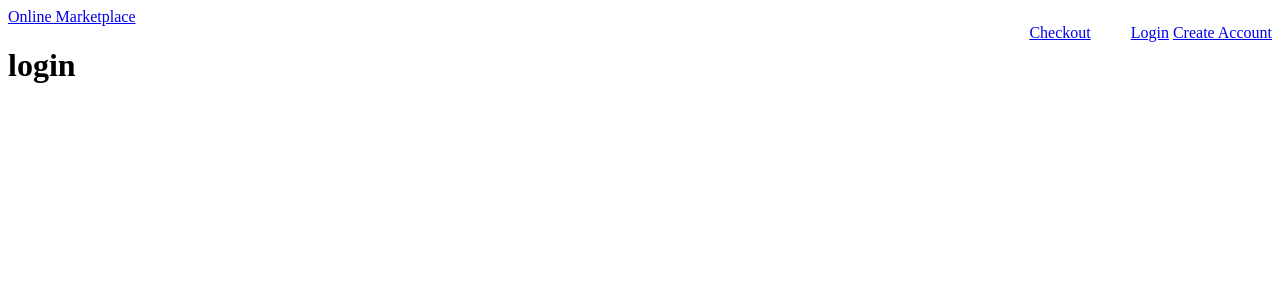
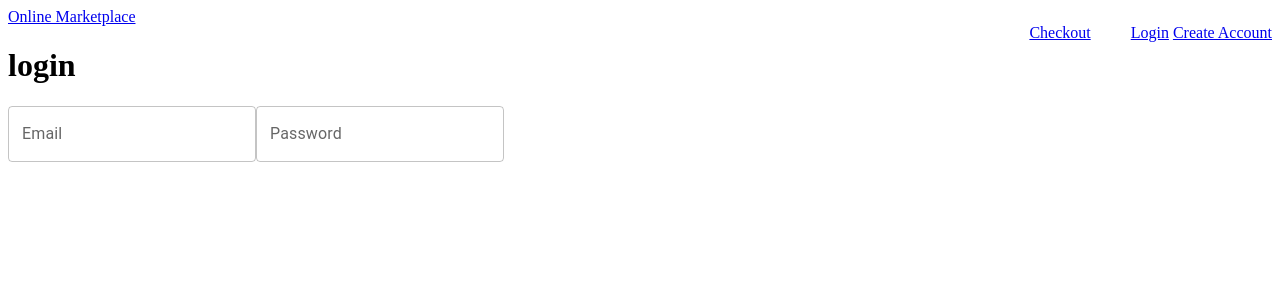
Before and after one commit to tesinclair/online-marketplace, a React (Vite) app in the folder frontend/: page /login in a window 1280 px wide. Shown: the top 300 px of the page. Built offline with nearby package versions, Linux system fonts and the light colour scheme.

Commit message:
added email and password form textfields

```diff
--- a/frontend/package.json
+++ b/frontend/package.json
@@ -9,6 +9,9 @@
     "preview": "vite preview"
   },
   "dependencies": {
+    "@emotion/react": "^11.10.6",
+    "@emotion/styled": "^11.10.6",
+    "@mui/material": "^5.11.12",
     "axios": "^1.3.4",
     "react": "^18.2.0",
     "react-dom": "^18.2.0"
--- a/frontend/src/views/Login.jsx
+++ b/frontend/src/views/Login.jsx
@@ -1,6 +1,34 @@
+import { TextField } from "@mui/material";
+import { useState } from "react";
+
 function Login(){
+  const [email, setEmail] = useState("");
+  const [password, setPassword] = useState("");
   return (
-    <h1>login</h1>
+    <div>
+       <h1>login</h1>
+       <div className = "form">
+        <TextField
+          id="outlined-controlled"
+          type="email"
+          label="Email"
+          value={email}
+          onChange={(e) => {
+            setEmail(e.target.value);
+          }}
+        />
+        <TextField
+          id="outlined-controlled"
+          type="password"
+          label="Password"
+          value={password}
+          onChange={(e) => {
+            setPassword(e.target.value);
+          }}
+        />
+       </div>
+    </div>
+
   );
 }
 export default Login;
```
Also changed, not shown: 1 other file (tests, documents, lock files or other folders).
